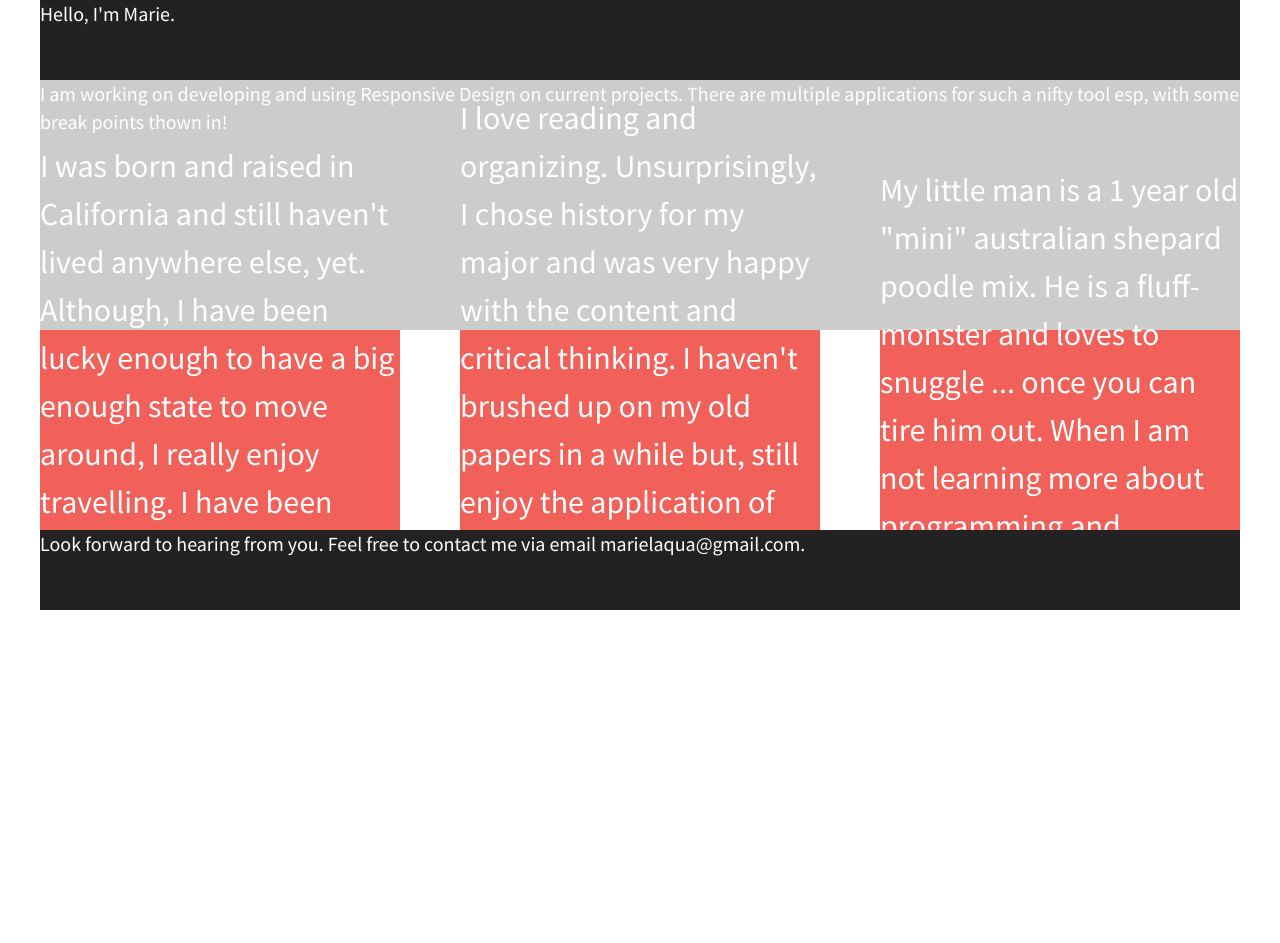
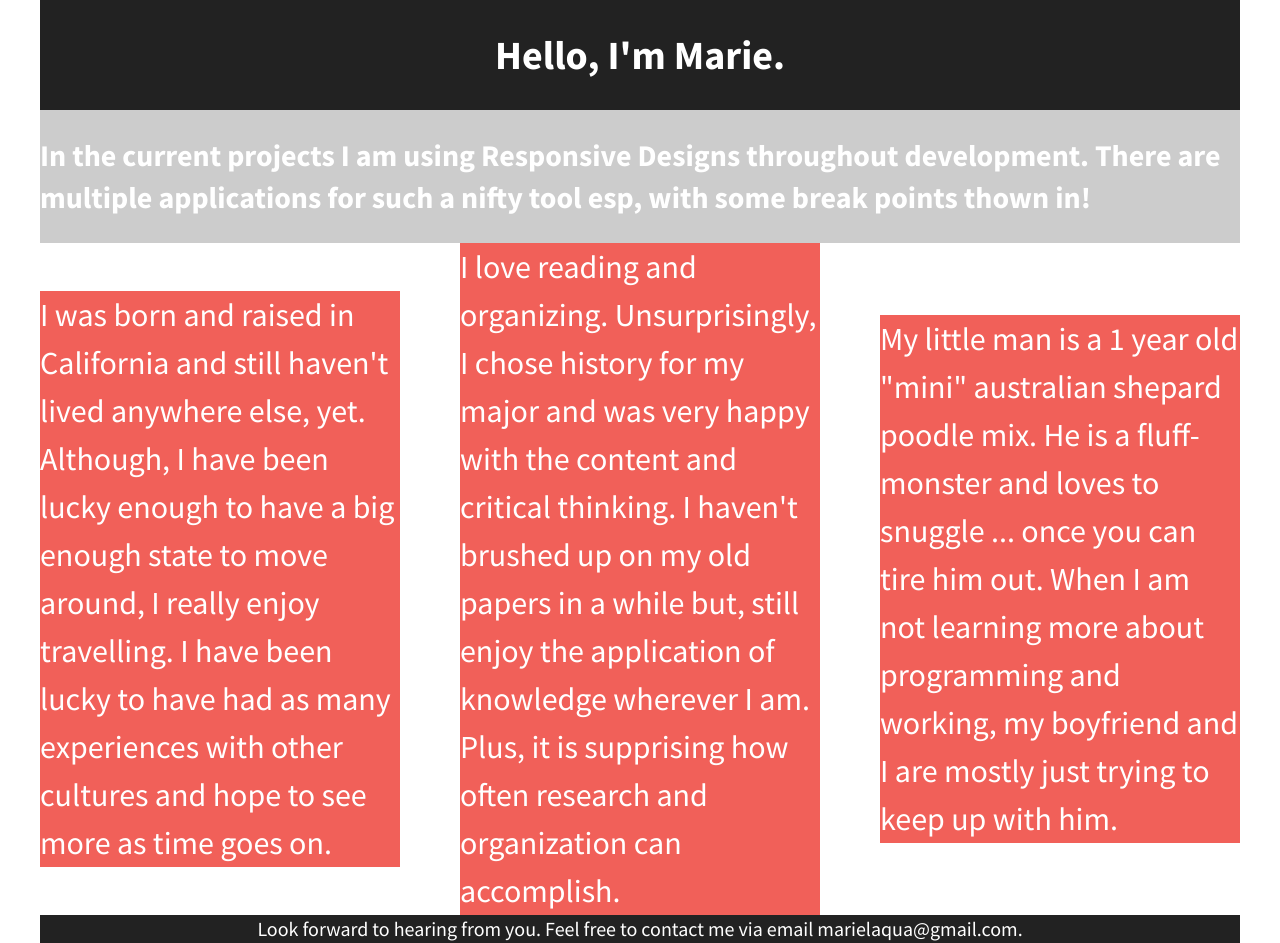
Before and after one commit to Marie-m-l/flexbox-layout-2, a plain HTML site: page index.html in a window 1280 px wide. Before the commit the page ends 800 px from the top, so only its background shows below. Drawn offline with nearby package versions, Linux system fonts and the light colour scheme.

Commit message:
Edit css + html for txt, props, still need corrections w/ both

```diff
--- a/css/main.css
+++ b/css/main.css
@@ -94,6 +94,7 @@ textarea {
 /* ==========================================================================
    Author's custom styles
    ========================================================================== */
+/***GENERAL ***/
 
 html {
   background-color: #fff;
@@ -112,19 +113,17 @@ body {
 header,
 footer {
   background-color: #222;
-  height: 80px;
   width: 100%;
 }
 
 main {
   background-color: #ccc;
-  height: 250px;
   width: 100%;
 }
 
 header,
 footer,
-main, {
+main {
     display: flex;
     justify-content: center;
     align-items: center;
@@ -141,12 +140,22 @@ main, {
   color: #fff;
   display: flex;
   justify-content: center;
-  align-items: center;
+  align-items: stretch;
   line-height: 1.5em;
   font-size: 1.6em;
   background-color: #f16059;
   width: 30%;
-  height: 200px;
+  /***NEED TO MAKE THE 3 DIVS LINE UP***/
+}
+
+/*** BY AREA ***/
+
+h1 {
+    /***NEED TO MAKE TEXT TO THE LEFT***/
+}
+
+div {
+    /***NEED TO
 }
 
 /* ==========================================================================
@@ -232,12 +241,15 @@ main, {
 /* If you'd like to try a different layout on Desktop and larger screens: */
 @media (min-width: 1200px) {
   #div-1,
-  #div-2{
+  #div-2,
+  #div-3 {
       /* set your flex value to 1 50% */
+      flex: 1 30%;
   }
 
   #div-3 {
     /* set your flex value to 1 100% */
+
   }
 }
 
--- a/index.html
+++ b/index.html
@@ -23,10 +23,14 @@
         <!-- Add your site or application content here -->
         <section class="flex-container">
             <header>
-                Hello, I'm Marie.
+                <h1>
+                    Hello, I'm Marie.
+                </h1>
             </header>
             <main>
-                I am working on developing and using Responsive Design on current projects. There are multiple applications for such a nifty tool esp, with some break points thown in!
+                <h2>
+                    In the current projects I am using Responsive Designs throughout development. There are multiple applications for such a nifty tool esp, with some break points thown in!
+                </h2>
             </main>
             <div id="div-1" class="flex-items">
                 I was born and raised in California and still haven't lived anywhere else, yet. Although, I have been lucky enough to have a big enough state to move around, I really enjoy travelling. I have been lucky to have had as many experiences with other cultures and hope to see more as time goes on.
```
